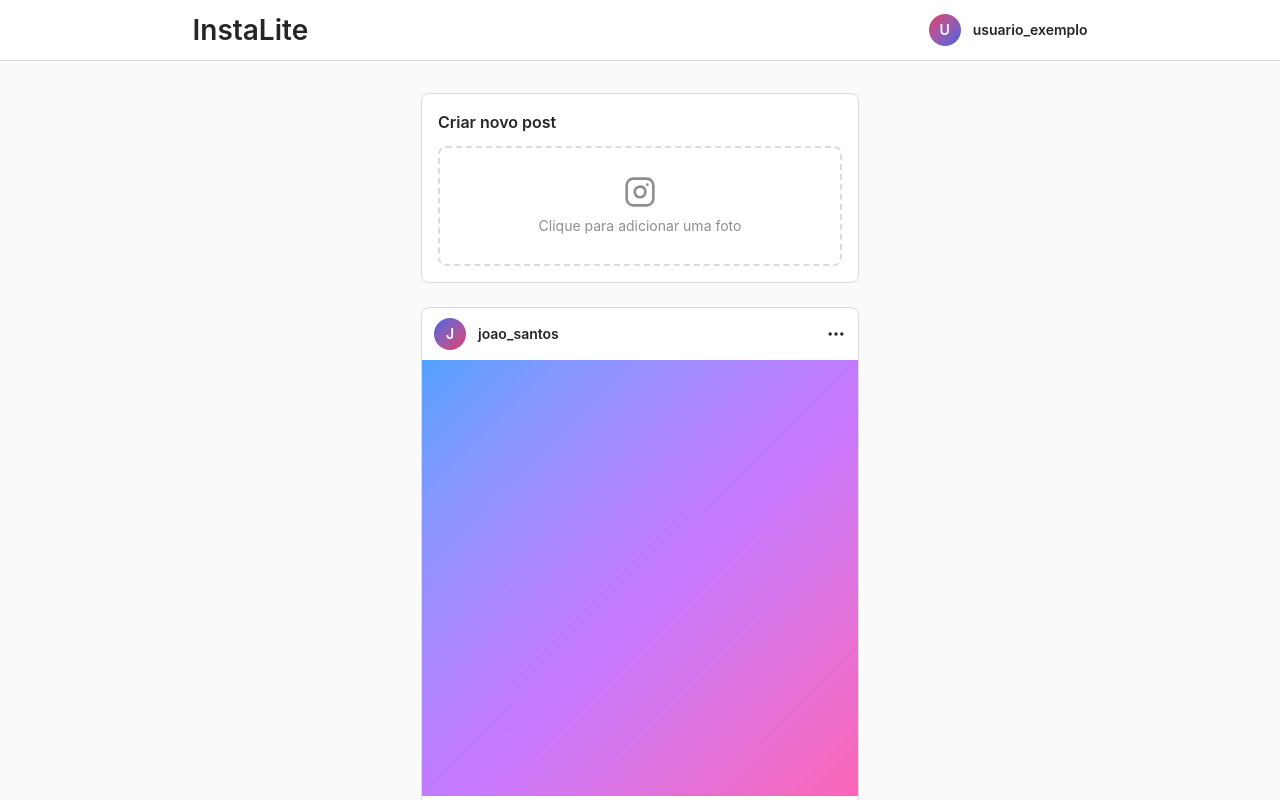
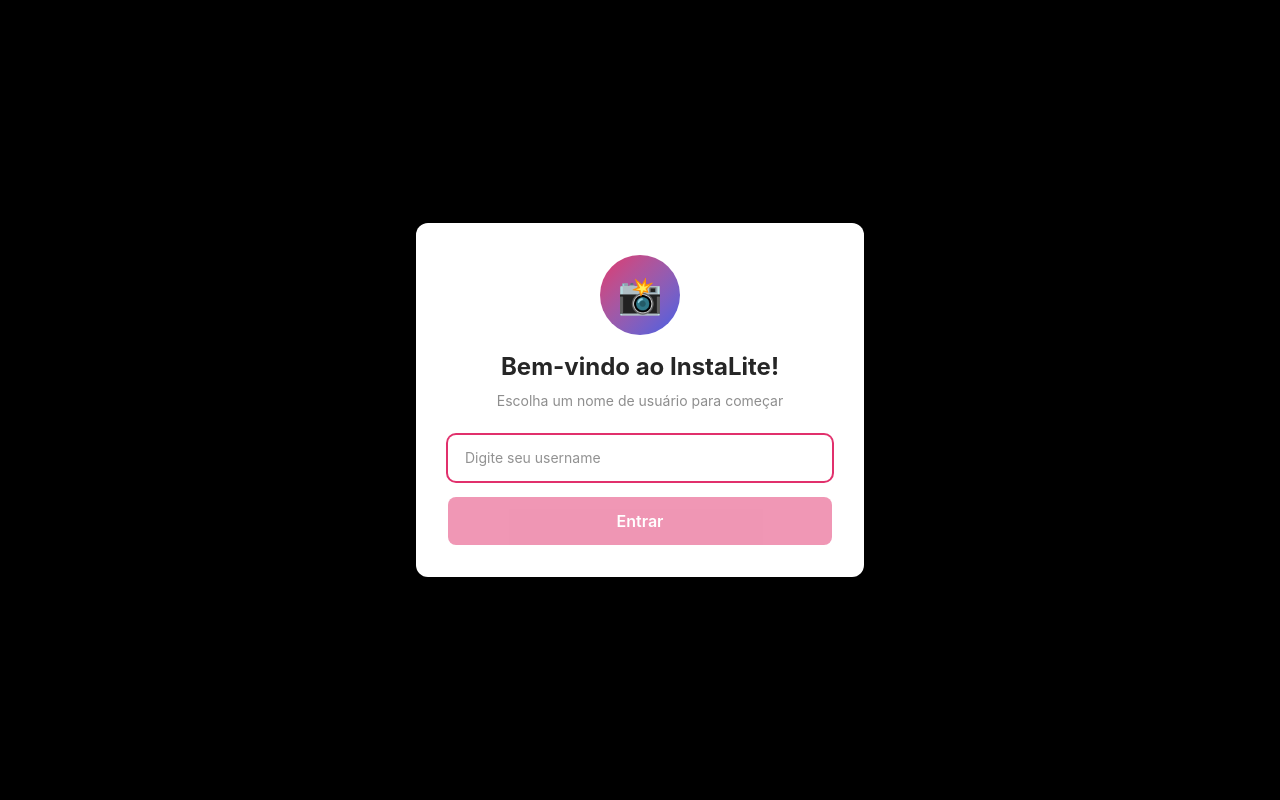
Before and after one commit to marcosreiss/instalite, a React (Vite) app: page / in a window 1280 px wide. Shown: the top 800 px of the page. Built offline with nearby package versions, Linux system fonts and the light colour scheme.

Commit message:
criando username modal

```diff
--- a/src/App.jsx
+++ b/src/App.jsx
@@ -9,14 +9,33 @@
 
 import { supabase } from "./lib/supabase";
 import Header from "./components/Header";
+import { useState } from "react";
+import UsernameModal from "./components/UsernameModal";
 
 function App() {
   console.log("Supabase conectado:", supabase);
 
+  const [currentUser, setCurrentUser] = useState(() =>
+    localStorage.getItem("instalite_user_id")
+  );
+  const [currentUsername, setCurrentUsername] = useState(() =>
+    localStorage.getItem("instalite_username")
+  );
+
+  const handleUsernameSet = (userId, username) => {
+    setCurrentUser(userId);
+    setCurrentUsername(username);
+  };
+
+  // Se não tiver usuário, mostrar modal
+  if (!currentUser) {
+    return <UsernameModal onUsernameSet={handleUsernameSet} />;
+  }
+
   return (
     <div className="min-h-screen bg-instalite-light">
       {/* Header - Fixo no topo */}
-      <Header username="usuario_exemplo" />
+      <Header username={currentUsername} />
 
       {/* Main Feed - CENTRALIZADO */}
       <main className="w-full flex justify-center">
--- /dev/null
+++ b/src/components/UsernameModal.jsx
@@ -0,0 +1,96 @@
+import { useState } from "react";
+import { supabase } from "../lib/supabase";
+
+export default function UsernameModal({ onUsernameSet }) {
+  const [username, setUsername] = useState("");
+  const [loading, setLoading] = useState(false);
+  const [error, setError] = useState("");
+
+  const handleSubmit = async (e) => {
+    e.preventDefault();
+    if (!username.trim()) return;
+
+    setLoading(true);
+    setError("");
+
+    try {
+      // Verificar se usuário já existe
+      const { data: existingUser } = await supabase
+        .from("users")
+        .select()
+        .eq("username", username.trim())
+        .single();
+
+      let userId;
+      if (existingUser) {
+        userId = existingUser.id;
+      } else {
+        // Criar novo usuário
+        const { data: newUser, error: insertError } = await supabase
+          .from("users")
+          .insert({ username: username.trim() })
+          .select()
+          .single();
+
+        if (insertError) throw insertError;
+        userId = newUser.id;
+      }
+
+      // Salvar no localStorage
+      localStorage.setItem("instalite_user_id", userId);
+      localStorage.setItem("instalite_username", username.trim());
+
+      // Notificar componente pai
+      onUsernameSet(userId, username.trim());
+    } catch (err) {
+      setError("Erro ao criar usuário. Tente novamente.");
+      console.error(err);
+    } finally {
+      setLoading(false);
+    }
+  };
+
+  return (
+    <div className="fixed inset-0 bg-black bg-opacity-50 flex items-center justify-center z-50 px-4">
+      <div className="bg-white rounded-xl p-8 max-w-md w-full shadow-2xl">
+        <div className="text-center mb-6">
+          <div className="w-20 h-20 mx-auto mb-4 bg-linear-to-br from-instalite-primary to-instalite-secondary rounded-full flex items-center justify-center">
+            <span className="text-white text-4xl">📸</span>
+          </div>
+          <h2 className="text-2xl font-bold text-instalite-dark mb-2">
+            Bem-vindo ao InstaLite!
+          </h2>
+          <p className="text-instalite-gray text-sm">
+            Escolha um nome de usuário para começar
+          </p>
+        </div>
+
+        <form onSubmit={handleSubmit} className="space-y-4">
+          <input
+            type="text"
+            placeholder="Digite seu username"
+            value={username}
+            onChange={(e) => setUsername(e.target.value)}
+            className="w-full border border-instalite-border rounded-lg px-4 py-3 text-sm focus:outline-none focus:ring-2 focus:ring-instalite-primary focus:border-transparent"
+            disabled={loading}
+            autoFocus
+          />
+
+          {error && (
+            <div className="bg-red-50 border border-red-200 text-red-600 text-sm px-4 py-2 rounded-lg">
+              {error}
+            </div>
+          )}
+
+          <button
+            type="submit"
+            disabled={loading || !username.trim()}
+            className="w-full bg-instalite-primary text-white py-3 px-4 rounded-lg font-semibold hover:opacity-90 disabled:opacity-50 disabled:cursor-not-allowed transition"
+          >
+            {loading ? "Carregando..." : "Entrar"}
+          </button>
+        </form>
+      </div>
+    </div>
+  );
+}
```
